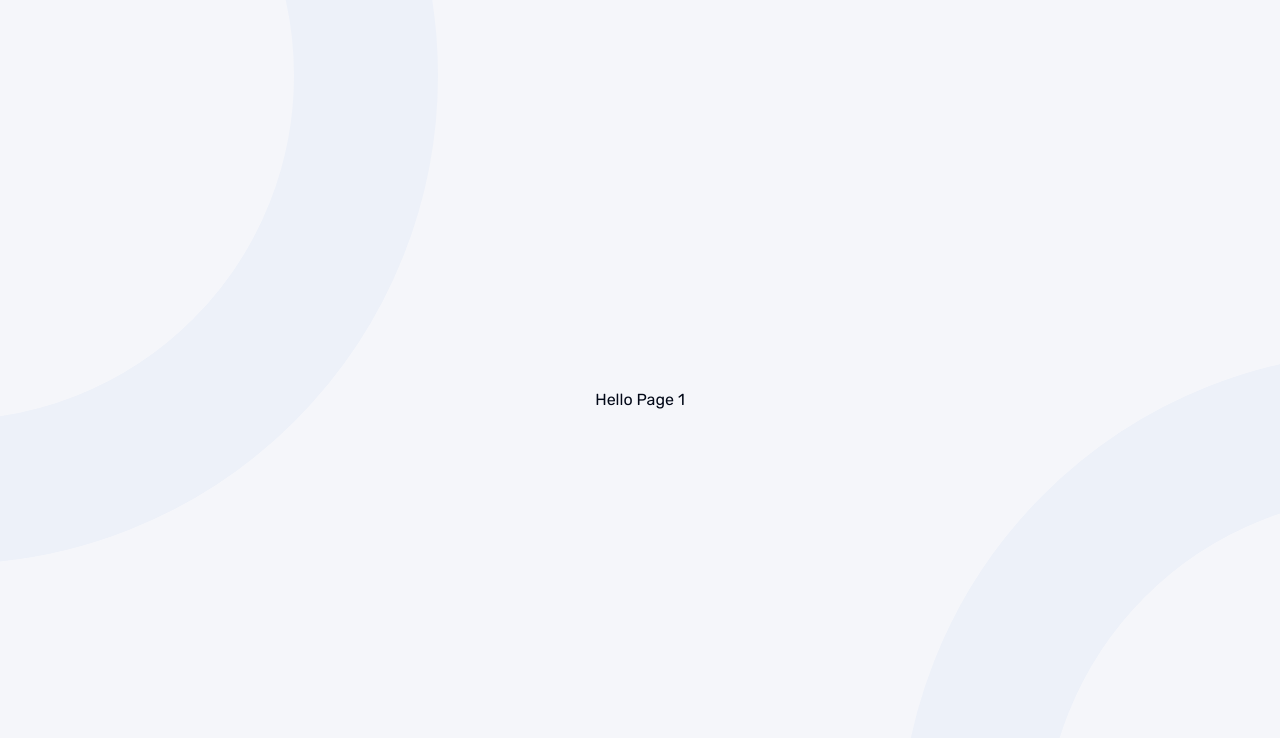
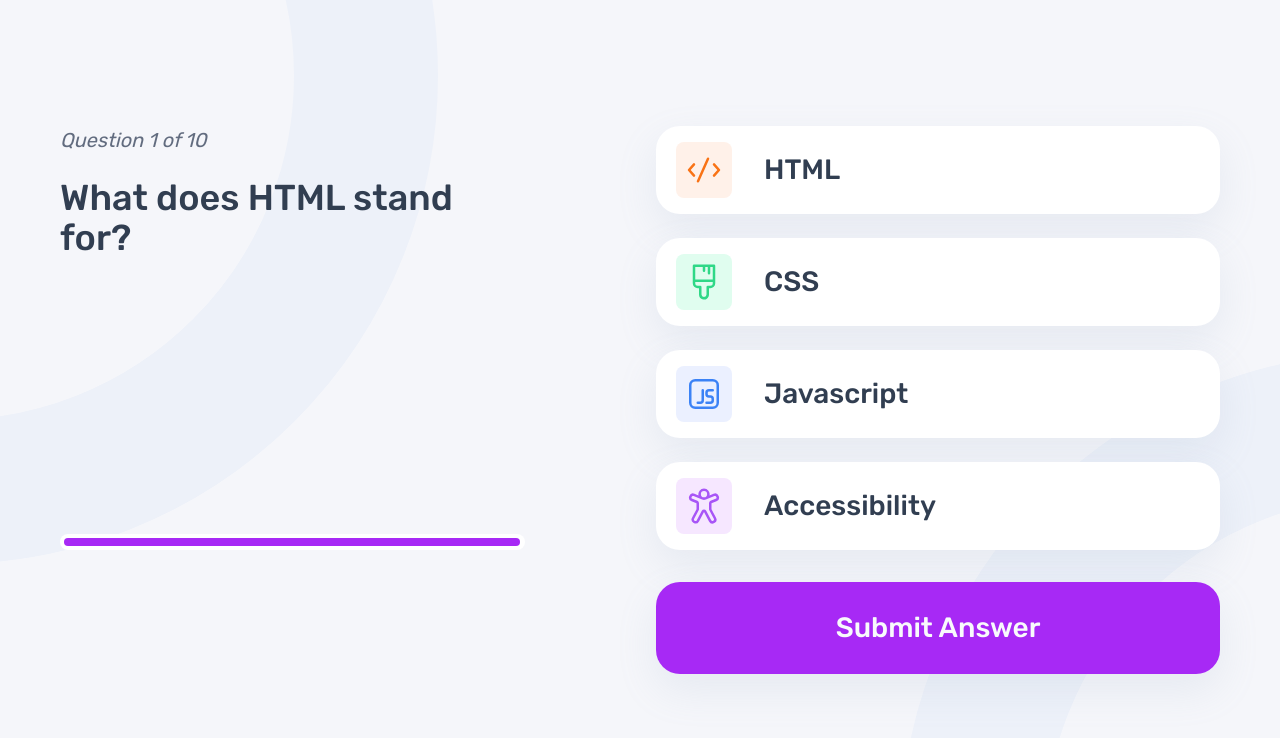
Before and after one commit to robcrock/quiz-app, a Next.js app: page / in a window 1280 px wide. Both pictures are taken after a click on the button "HTML". Shown: the top 738 px of the page. Built offline with nearby package versions, Linux system fonts and the light colour scheme.

Commit message:
'Added progress component for displaying progress bars. Enhances user experience.'

```diff
--- a/package.json
+++ b/package.json
@@ -9,6 +9,7 @@
     "lint": "next lint"
   },
   "dependencies": {
+    "@radix-ui/react-progress": "^1.1.0",
     "@radix-ui/react-radio-group": "^1.2.0",
     "@radix-ui/react-slot": "^1.1.0",
     "class-variance-authority": "^0.7.0",
--- a/src/app/page.tsx
+++ b/src/app/page.tsx
@@ -1,11 +1,17 @@
 "use client";
 
+import { Progress } from "@/components/ui/progress";
 import { Button } from "@/components/ui/button";
 import { QUIZ_DATA } from "@/data/data";
 import { IconWrapper } from "@/components/icon-wrapper";
 import { useState } from "react";
 
 const quizes = QUIZ_DATA.quizzes.map((quiz) => quiz.title);
+const htmlQuestions = QUIZ_DATA.quizzes.filter(
+  (quiz) => quiz.title === "HTML",
+)[0];
+
+console.log("htmlQuestions", htmlQuestions.questions);
 
 export default function Home() {
   const [currentPage, setCurrentPage] = useState(0);
@@ -27,34 +33,93 @@ export default function Home() {
           </section>
           <div className="flex w-[564px] flex-col gap-6">
             <Button
+              variant="option"
+              size="option"
               startIcon={<IconWrapper iconName="HTML" />}
               onClick={handleNextPage}
             >
               HTML
             </Button>
-            <Button startIcon={<IconWrapper iconName="CSS" />}>CSS</Button>
-            <Button startIcon={<IconWrapper iconName="JS" />}>
+            <Button
+              variant="option"
+              size="option"
+              startIcon={<IconWrapper iconName="CSS" />}
+            >
+              CSS
+            </Button>
+            <Button
+              variant="option"
+              size="option"
+              startIcon={<IconWrapper iconName="JS" />}
+            >
               Javascript
             </Button>
-            <Button startIcon={<IconWrapper iconName="Accessibility" />}>
+            <Button
+              variant="option"
+              size="option"
+              startIcon={<IconWrapper iconName="Accessibility" />}
+            >
               Accessibility
             </Button>
           </div>
         </section>
       )}
-      {currentPage === 1 && <div>Hello Page 1</div>}
+      {currentPage === 1 && (
+        <section className="flex w-full max-w-[1160px] flex-col gap-8">
+          <section className="flex w-full justify-between">
+            <section className="flex w-[465px] flex-col justify-between">
+              <section className="flex flex-col gap-6">
+                <div className="text-xl italic text-fem-grey-navy">
+                  Question 1 of 10
+                </div>
+                <div className="text-4xl font-medium text-fem-dark-navy">
+                  {htmlQuestions.questions[0].question}
+                </div>
+              </section>
+              <Progress value={100} />
+            </section>
+            <div className="flex w-[564px] flex-col gap-6">
+              <Button
+                variant="option"
+                size="option"
+                startIcon={<IconWrapper iconName="HTML" />}
+                onClick={handleNextPage}
+              >
+                HTML
+              </Button>
+              <Button
+                variant="option"
+                size="option"
+                startIcon={<IconWrapper iconName="CSS" />}
+              >
+                CSS
+              </Button>
+              <Button
+                variant="option"
+                size="option"
+                startIcon={<IconWrapper iconName="JS" />}
+              >
+                Javascript
+              </Button>
+              <Button
+                variant="option"
+                size="option"
+                startIcon={<IconWrapper iconName="Accessibility" />}
+              >
+                Accessibility
+              </Button>
+            </div>
+          </section>
+          <div className="flex justify-end">
+            <Button variant="default" className="w-[564px]">
+              Submit Answer
+            </Button>
+          </div>
+        </section>
+      )}
     </main>
   );
 }
-
-// const SubmitButton = () => {
-//   return (
-//     <div className="flex flex-col gap-4">
-//       <div className="text-2xl">Button</div>
-//       <Button>Button Idle</Button>
-//     </div>
-//   );
-// };
 
 // const LocalButtonGroup = () => {
 //   return (
--- a/src/components/ui/button.tsx
+++ b/src/components/ui/button.tsx
@@ -18,12 +18,15 @@ const buttonVariants = cva(
           "bg-secondary text-secondary-foreground hover:bg-secondary/80",
         ghost: "hover:bg-accent hover:text-accent-foreground",
         link: "text-primary underline-offset-4 hover:underline",
+        option:
+          "text-primary underline-offset-4 hover:underline flex w-full justify-start gap-8 bg-fem-pure-white text-fem-dark-navy",
       },
       size: {
         default: "p-8",
         sm: "h-9 rounded-md px-3",
         lg: "h-11 rounded-md px-8",
         icon: "h-10 w-10",
+        option: "py-4 px-5 ",
       },
     },
     defaultVariants: {
@@ -57,10 +60,7 @@ const Button = React.forwardRef<HTMLButtonElement, ButtonProps>(
 
     return (
       <Comp
-        className={cn(
-          buttonVariants({ variant, size, className }),
-          "flex w-full justify-start gap-8 bg-fem-pure-white p-5 text-fem-dark-navy",
-        )}
+        className={cn(buttonVariants({ variant, size, className }))}
         ref={ref}
         {...props}
       >
--- /dev/null
+++ b/src/components/ui/progress.tsx
@@ -0,0 +1,36 @@
+"use client";
+
+import * as React from "react";
+import * as ProgressPrimitive from "@radix-ui/react-progress";
+
+import { cn } from "@/lib/utils";
+
+interface ProgressProps
+  extends React.ComponentPropsWithoutRef<typeof ProgressPrimitive.Root> {
+  value?: number;
+}
+
+const Progress = React.forwardRef<
+  React.ElementRef<typeof ProgressPrimitive.Root>,
+  ProgressProps
+>(({ className, value = 0, ...props }, ref) => {
+  const clampedValue = Math.min(Math.min(100, Math.max(0, value)), 98); // The min 98 prevents the bar from extending all the way to the end of its parent container.
+  return (
+    <ProgressPrimitive.Root
+      ref={ref}
+      className={cn(
+        "relative h-4 w-full overflow-hidden rounded-full bg-fem-pure-white",
+        className,
+      )}
+      {...props}
+    >
+      <ProgressPrimitive.Indicator
+        className="m-1 h-2 rounded-full bg-fem-purple transition-all"
+        style={{ width: `${clampedValue}%` }} // Set width based on clamped value
+      />
+    </ProgressPrimitive.Root>
+  );
+});
+Progress.displayName = ProgressPrimitive.Root.displayName;
+
+export { Progress };
```
Also changed, not shown: 1 other file (tests, documents, lock files or other folders).
